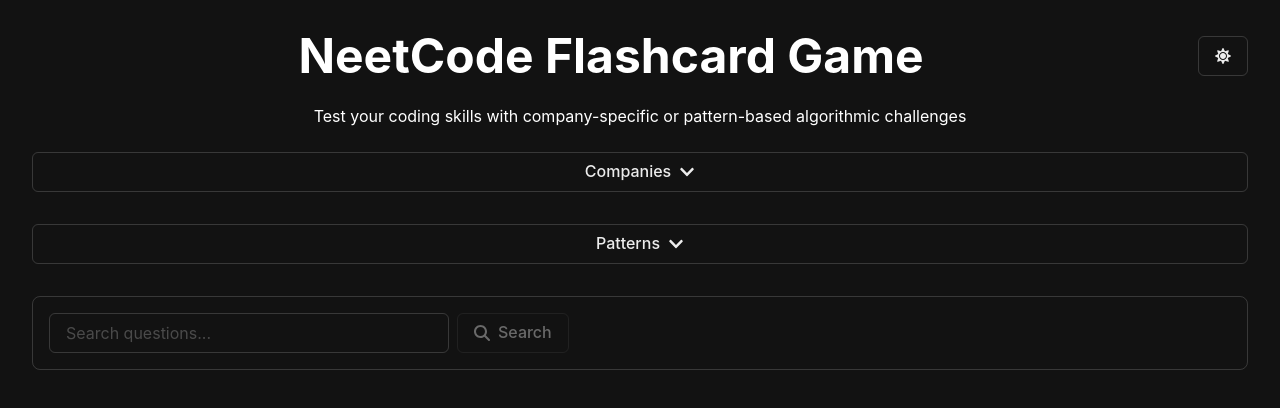
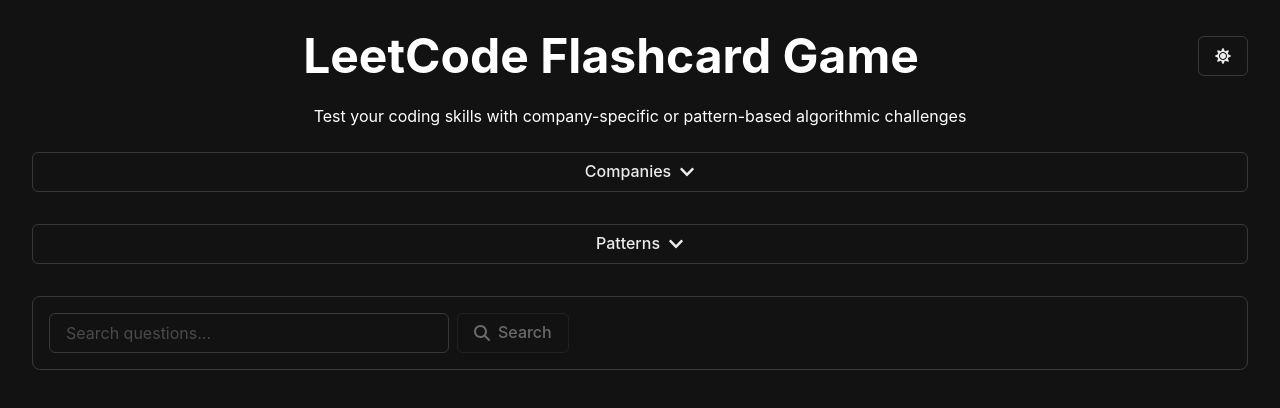
Before and after one commit to arun-357/leetcode-flashcards, a React (Vite) app: page / in a window 1280 px wide. Shown: the top 408 px of the page. Built offline with nearby package versions, Linux system fonts and the light colour scheme.

Commit message:
fix:syntax

```diff
--- a/src/App.jsx
+++ b/src/App.jsx
@@ -92,7 +92,7 @@
             textAlign="center"
             flex="1"
           >
-            NeetCode Flashcard Game
+            LeetCode Flashcard Game
           </Heading>
           <Button
             onClick={toggleColorMode}
```
